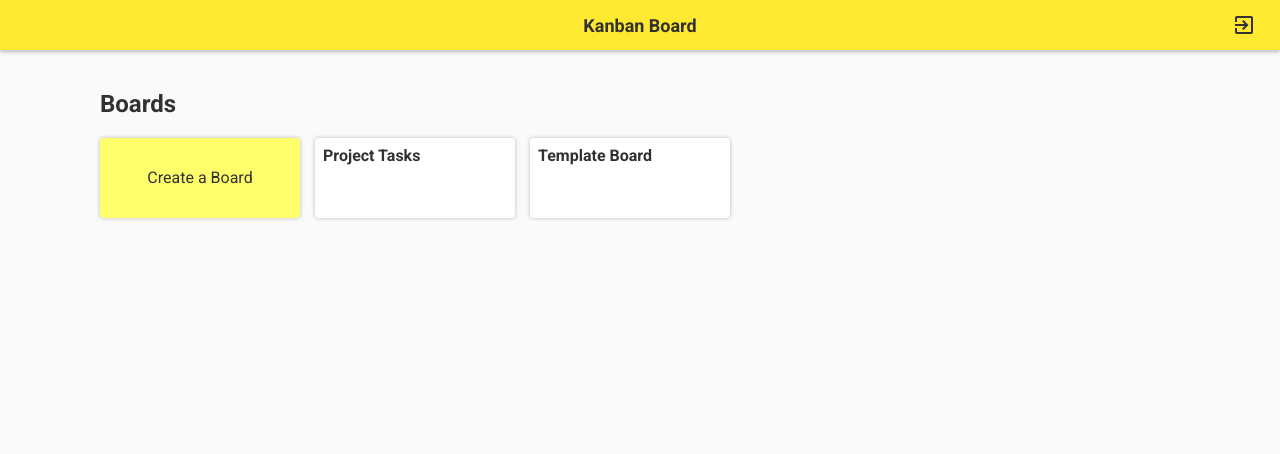
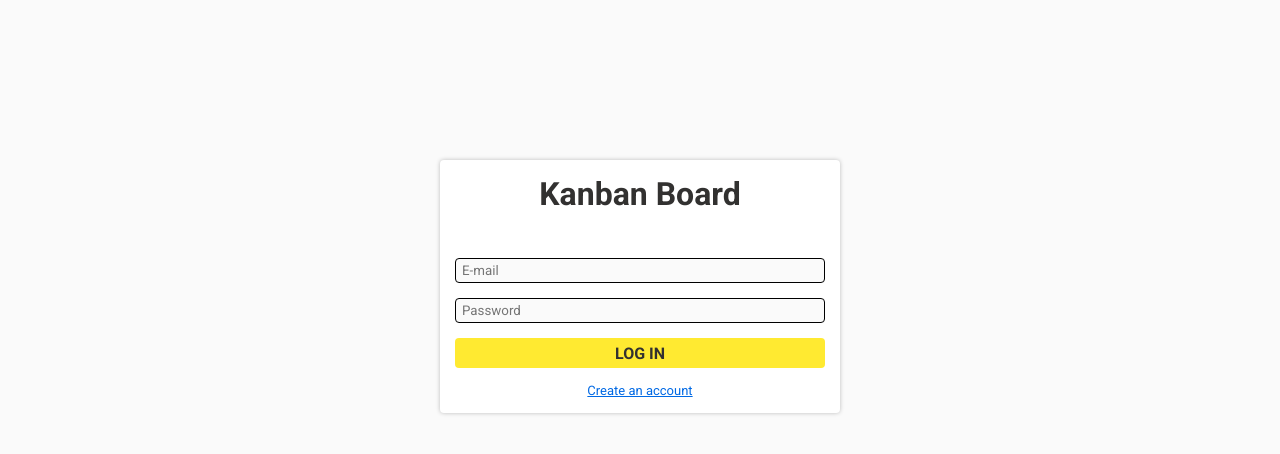
Before and after one commit to fernandovmp/kanban-board, a React (Create React App) app in the folder src/KanbanBoard.Frontend/: page /login in a window 1280 px wide. Shown: the top 454 px of the page. Built offline with nearby package versions, Linux system fonts and the light colour scheme.

Commit message:
feat(Web Page): add route to login and signup

```diff
--- a/src/KanbanBoard.Frontend/src/routes.tsx
+++ b/src/KanbanBoard.Frontend/src/routes.tsx
@@ -1,11 +1,12 @@
 import React from 'react';
 import { BrowserRouter, Route, Switch } from 'react-router-dom';
-import { AppTemplate } from './pages';
+import { AppTemplate, AuthPage } from './pages';
 
 export const Routes: React.FC = () => {
     return (
         <BrowserRouter>
             <Switch>
+                <Route exact path="\/(login|signup)" component={AuthPage} />
                 <Route path="/" component={AppTemplate} />
             </Switch>
         </BrowserRouter>
```
